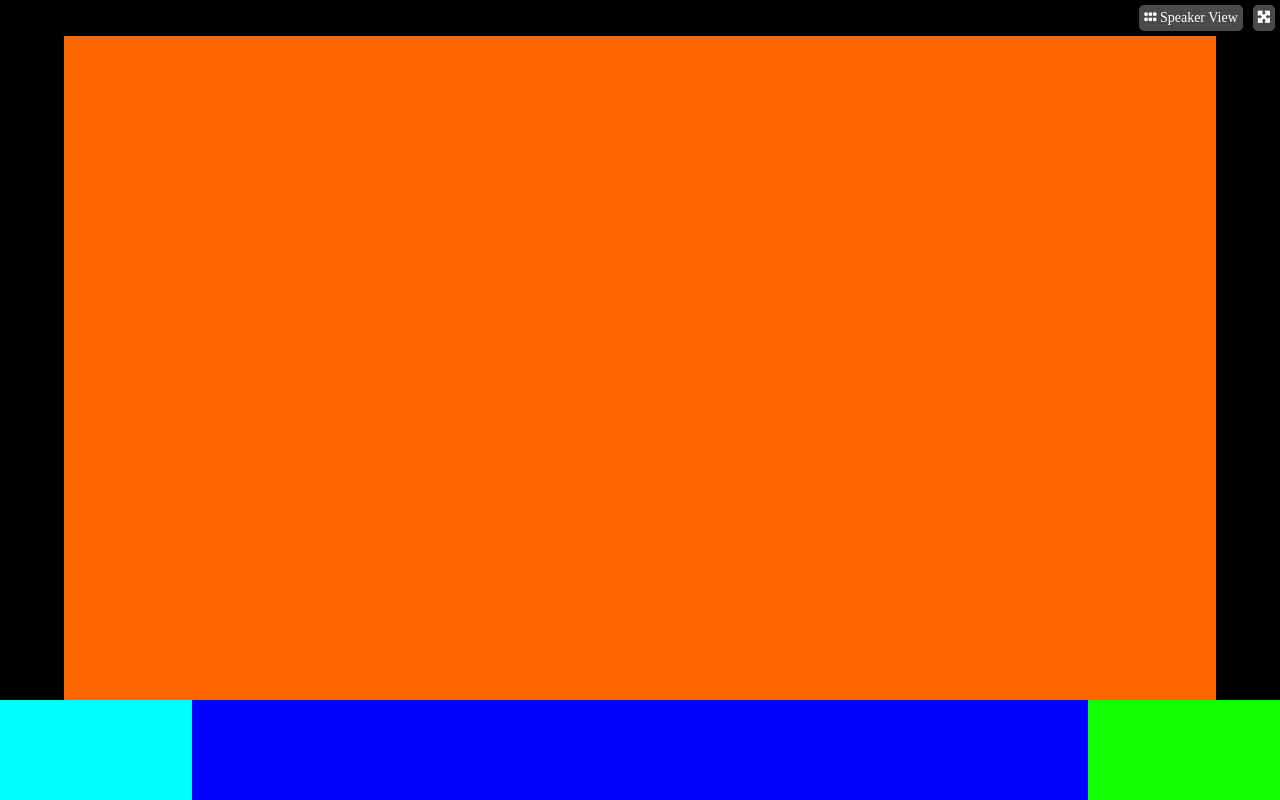
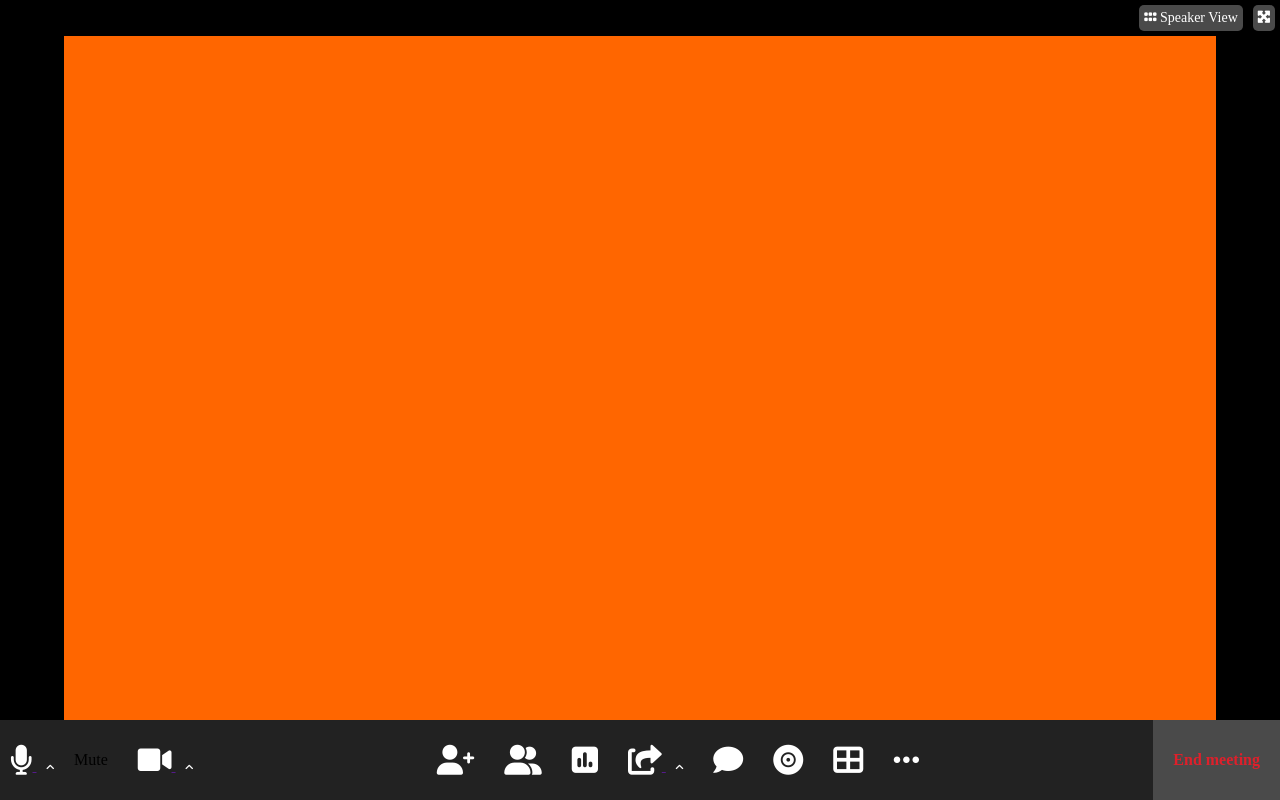
Before and after one commit to ariannagreco3393/html-css-zoom, a plain HTML site: page index.html in a window 1280 px wide. Drawn offline with Linux system fonts and the light colour scheme.

Commit message:
add navbar icon

```diff
--- a/css/style.css
+++ b/css/style.css
@@ -40,7 +40,7 @@ Main
 
 
 main {
-    height: calc(100vh - 100px);
+    height: calc(100vh - 80px);
     background-color: black;
 
 }
@@ -70,24 +70,55 @@ main {
 Navbar
 */
 .navbar {
-    height: 100px;
+    height: 80px;
     background-color: var(--dark-gray);
-    /* justify-content: space-between; */
+    justify-content: space-between;
+}
+
+.navbar span {
+    color: var(--white);
+
+}
+
+.navbar i {
+    font-size: 30px;
+    color: var(--white);
+    padding-left: 10px;
+
+}
+
+
+
+#angle-up {
+    font-size: 10px;
 }
 
 .menu-left {
-    width: 15%;
-    background-color: aqua;
+    justify-content: flex-start;
+    align-items: center;
+    gap: 20px;
+
+
+
+
 }
 
 
 .main-menu {
-    width: 70%;
-    background-color: rgb(0, 4, 255);
+    justify-content: center;
+    align-items: center;
+    gap: 20px;
+
+
 }
 
 
 .menu-right {
-    width: 15%;
-    background-color: rgb(21, 255, 0);
+    background-color: var(--light-gray);
+    color: var(--red);
+    padding: 0px 20px;
+    flex-direction: column;
+    justify-content: center;
+    text-align: center;
+    font-weight: bold;
 }
--- a/index.html
+++ b/index.html
@@ -25,9 +25,60 @@
     </main>
     <!-- /#site_main -->
     <div class="navbar d-flex">
-        <div class="menu-left"></div>
-        <div class="main-menu"></div>
-        <div class="menu-right"></div>
+        <div class="menu-left d-flex">
+            <a href="">
+                <i class="fa-solid fa-microphone"></i>
+                <i id="angle-up" class="fa-solid fa-angle-up"></i>
+            </a>
+            <div>Mute</div>
+
+            <a href="">
+                <i class="fa-solid fa-video"></i>
+                <i id="angle-up" class="fa-solid fa-angle-up"></i>
+            </a>
+
+
+
+        </div>
+        <div class="main-menu d-flex">
+            <a href="">
+                <i class="fa-solid fa-user-plus"></i>
+            </a>
+            <a href="">
+                <i class="fa-solid fa-user-group"></i>
+            </a>
+
+            <a href="">
+                <i class="fa-solid fa-square-poll-vertical"></i>
+            </a>
+
+            <a href="">
+                <i class="fa-solid fa-share-from-square"></i>
+                <i id="angle-up" class="fa-solid fa-angle-up"></i>
+            </a>
+
+            <a href="">
+                <i class="fa-solid fa-comment"></i>
+            </a>
+
+            <a href="">
+                <i class="fa-solid fa-record-vinyl"></i>
+            </a>
+
+            <a href="">
+                <i class="fa-solid fa-table-cells-large"></i>
+            </a>
+
+            <a href="">
+                <i class="fa-solid fa-ellipsis"></i>
+            </a>
+
+
+
+        </div>
+        <div class="menu-right d-flex">
+            <div>End meeting</div>
+        </div>
     </div>
 </body>
 </html>
```
